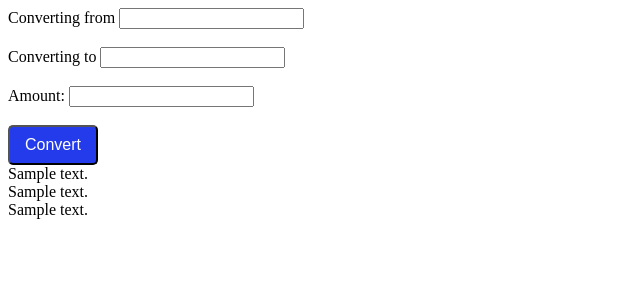
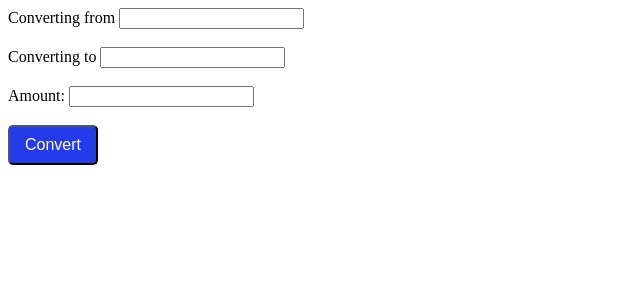
Before and after one commit to serenkapanoglu/currency_converter, a Flask app: template templates/home.html in a window 1280 px wide. Shown: the top 300 px of the page, without its empty margins (0-640 px from the left). Run offline with Flask 3, Linux system fonts and the light colour scheme; the template is opened without the code that fills it: most values are stand-ins (such as "Sample title", 1, 10 or a date in 2020).

Commit message:
Update home.html

```diff
--- a/templates/home.html
+++ b/templates/home.html
@@ -2,9 +2,13 @@
 <html>
   <head>
     <link rel="stylesheet" href="static/style.css">
+  <style>
+    .error{
+        display:none;
+    }
+  </style>
   </head>
   <body>
-
     <form action="/convert" method="POST">
       Converting from <input type="text" name="from_currency">
       <br><br>
@@ -15,10 +19,9 @@
       <button class="btn1">Convert</button>
     </form>
     <form action="/">
-    <div class="error1">{{ message1 }}</div>
-    <div class="error2">{{ message2 }}</div>
-    <div class="error3">{{ message3 }}</div>
-
+        <div id="error1" class="error">{{ message1 }}</div>
+        <div id="error2" class="error">{{ message2 }}</div>
+        <div id="error3" class="error">{{ message3 }}</div>
     </form>
   </body>
 </html>
```
Lines whose indentation alone changed are shown as unchanged.
